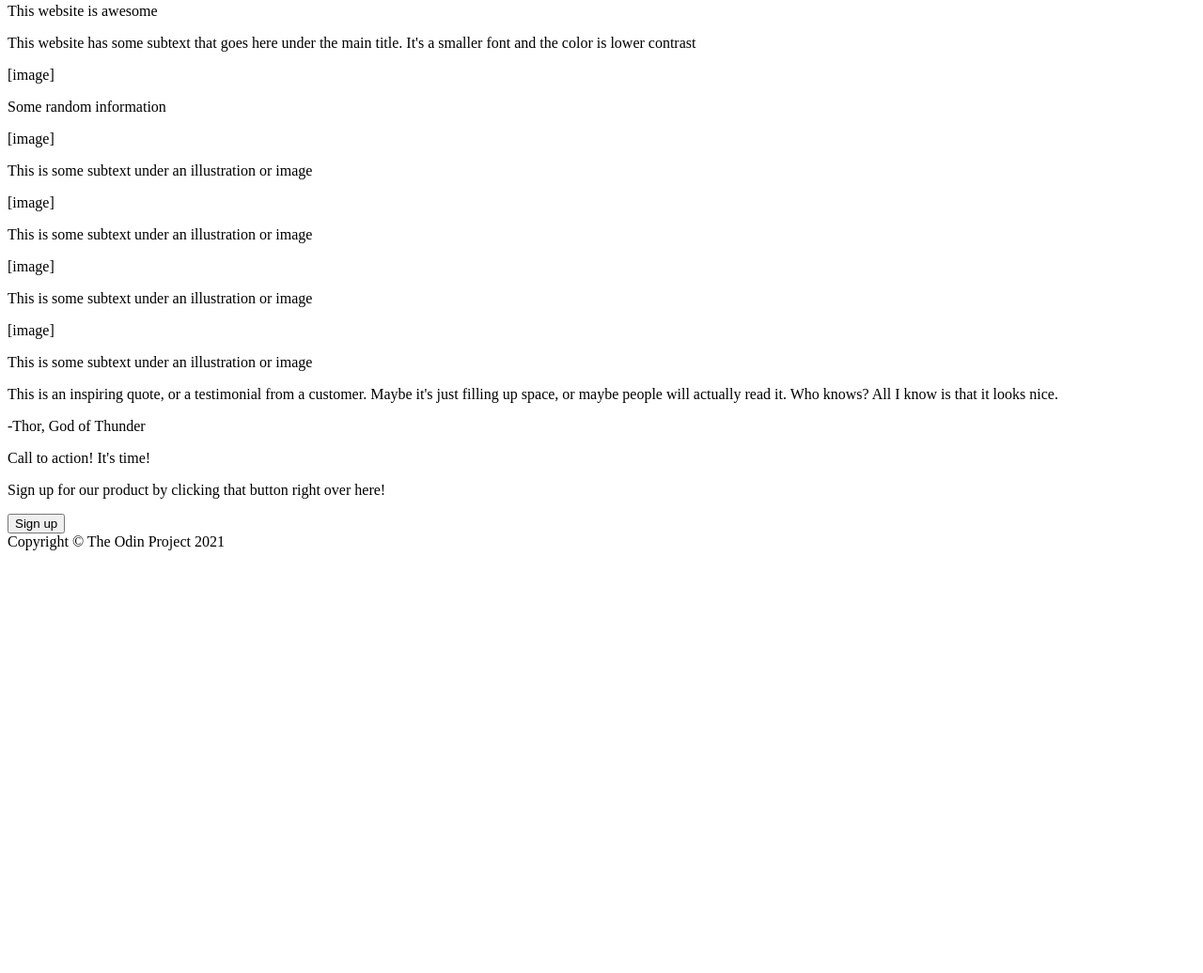
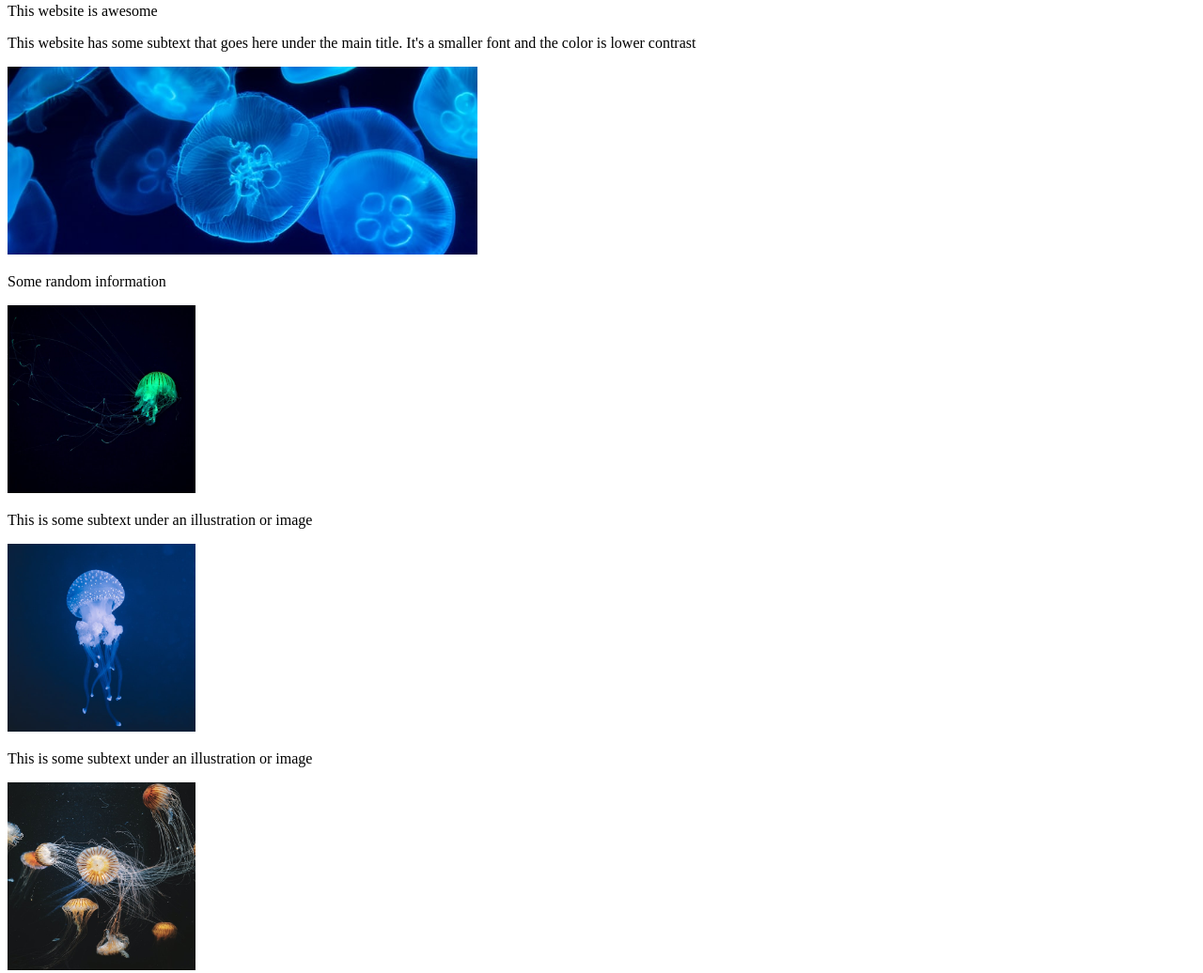
Before and after one commit to rdat5/landing-page, a plain HTML site: page index.html in a window 1280 px wide. Shown: the part 117-1153 px from the top of the page at 94% size. Before the commit the page ends 800 px from the top, so only its background shows below. Drawn offline with Linux system fonts and the light colour scheme.

Commit message:
Replace image placeholders with actual images

```diff
--- a/index.html
+++ b/index.html
@@ -23,7 +23,7 @@
                     contrast</p>
             </div>
 
-            <p>[image]</p>
+            <img src="./img/marat-gilyadzinov-MYadhrkenNg-unsplash.jpg" alt="Jellyfish" style="width:500px;height:200px;object-fit:cover">
         </div>
     </div>
 
@@ -32,19 +32,19 @@
 
         <div class="captioned-images">
             <div class="image">
-                <p>[image]</p>
+                <img src="./img/aggie-marder-OTKspA_Iwzg-unsplash.jpg" alt="Jellyfish" style="width:200px;height:200px;">
                 <p>This is some subtext under an illustration or image</p>
             </div>
             <div class="image">
-                <p>[image]</p>
+                <img src="./img/valdemaras-d-kixZ0TUROkc-unsplash.jpg" alt="Jellyfish" style="width:200px;height:200px;">
                 <p>This is some subtext under an illustration or image</p>
             </div>
             <div class="image">
-                <p>[image]</p>
+                <img src="./img/valdemaras-d-POTsPIv95Xw-unsplash.jpg" alt="Jellyfish" style="width:200px;height:200px;">
                 <p>This is some subtext under an illustration or image</p>
             </div>
             <div class="image">
-                <p>[image]</p>
+                <img src="./img/ignacio-r-795upe4hZRw-unsplash.jpg" alt="Jellyfish" style="width:200px;height:200px;">
                 <p>This is some subtext under an illustration or image</p>
             </div>
 
```
Also changed, not shown: img/aggie-marder-OTKspA_Iwzg-unsplash.jpg (added), img/ignacio-r-795upe4hZRw-unsplash.jpg (added), img/marat-gilyadzinov-MYadhrkenNg-unsplash.jpg (added), img/valdemaras-d-POTsPIv95Xw-unsplash.jpg (added), img/valdemaras-d-kixZ0TUROkc-unsplash.jpg (added).
